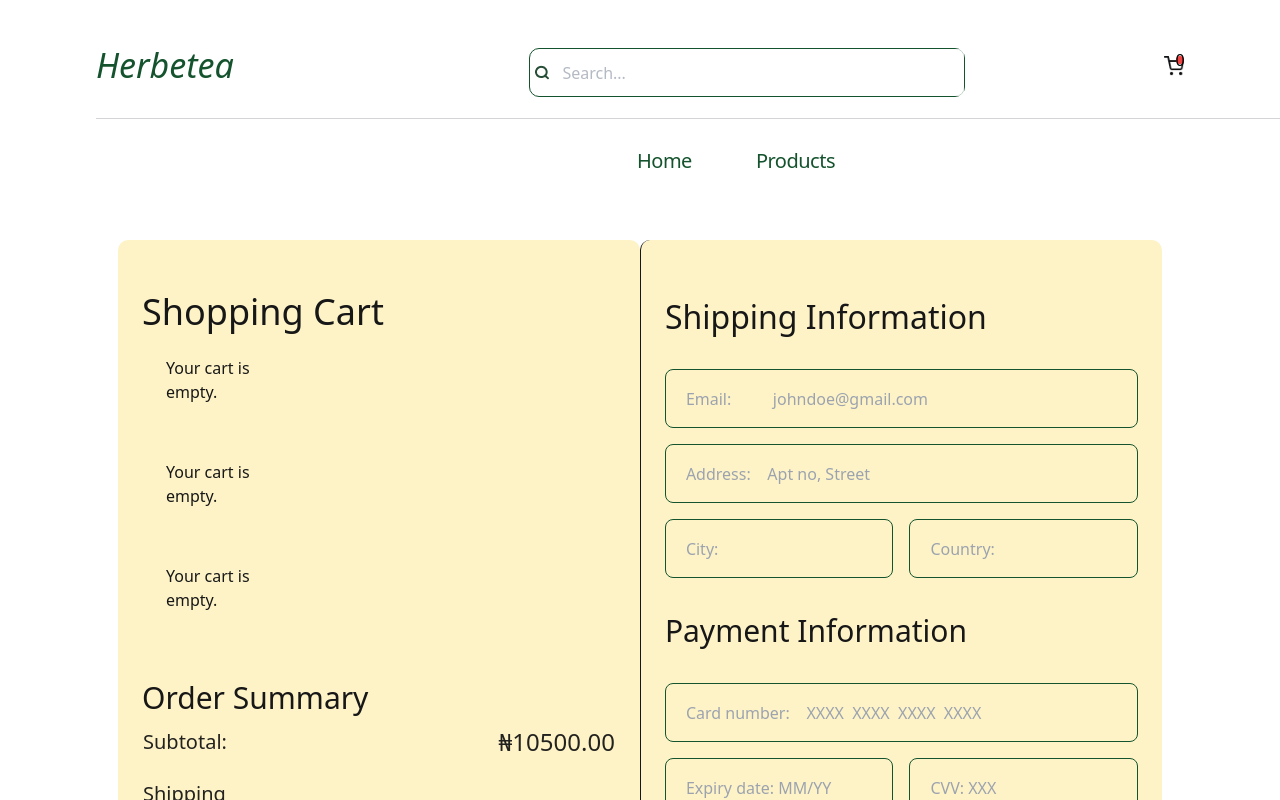
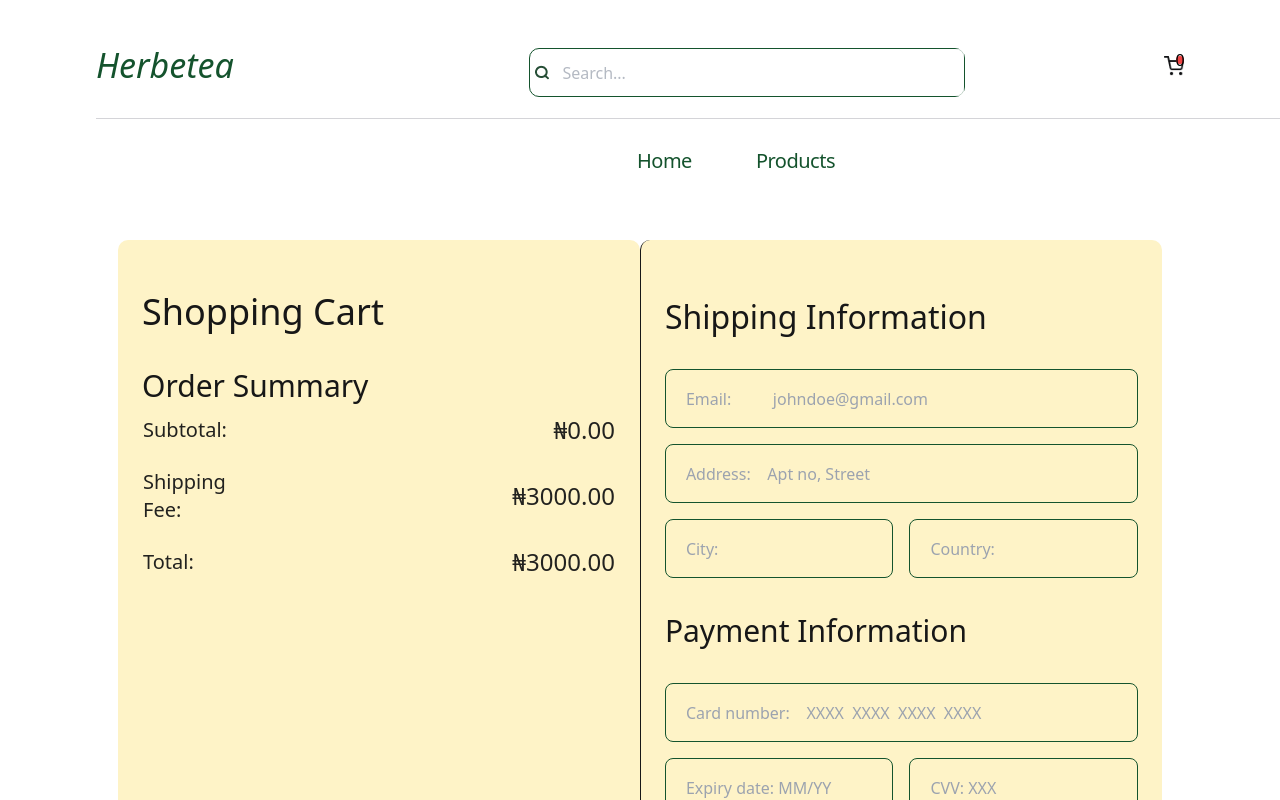
Before and after one commit to JO-YE/herbetea, a React (Create React App) app: page /checkout in a window 1280 px wide. Shown: the top 800 px of the page. Built offline with nearby package versions, Linux system fonts and the light colour scheme.

Commit message:
FIX: fixing cart to display product on shopping cart

```diff
--- a/src/components/cartcontext.jsx
+++ b/src/components/cartcontext.jsx
@@ -1,25 +1,26 @@
-import React, { createContext, useContext, useState } from 'react';
+import React, { createContext, useContext, useState } from "react";
 
 const CartContext = createContext();
+
+export const useCart = () => useContext(CartContext);
 
 export const CartProvider = ({ children }) => {
   const [cart, setCart] = useState([]);
 
   const addToCart = (product) => {
-    setCart([...cart, product]);
+    const existingProductIndex = cart.findIndex((p) => p.id === product.id);
+    if (existingProductIndex !== -1) {
+      const updatedCart = [...cart];
+      updatedCart[existingProductIndex].quantity++;
+      setCart(updatedCart);
+    } else {
+      setCart([...cart, { ...product, quantity: 1 }]);
+    }
   };
 
   return (
-    <CartContext.Provider value={{ cart, addToCart }}>
+    <CartContext.Provider value={{ cart, setCart, addToCart }}>
       {children}
     </CartContext.Provider>
   );
 };
-
-export const useCart = () => {
-  const context = useContext(CartContext);
-  if (!context) {
-    throw new Error('useCart must be used within a CartProvider');
-  }
-  return context;
-};
--- a/src/components/productitem.jsx
+++ b/src/components/productitem.jsx
@@ -3,12 +3,13 @@ import { useNavigate } from 'react-router-dom';
 import love from '../components/assets/product/heart.png';
 import lovebg from '../components/assets/product/lovebg.png';
 import PageList from '../components/pagelist';
-import { useCart } from '../components/cartcontext'; // Import useCart hook
+import { useCart } from '../components/cartcontext'; // Importing useCart hook
 
 const ProductItem = () => {
   const [products, setProducts] = useState([]);
   const [currentPage, setCurrentPage] = useState(1);
   const [loading, setLoading] = useState(true);
+  const [showAddedToCart, setShowAddedToCart] = useState(false); // State for notification
   const navigate = useNavigate();
   const { addToCart } = useCart(); // Access addToCart function from CartContext
 
@@ -63,6 +64,13 @@ const ProductItem = () => {
     setCurrentPage(page);
   };
 
+  const addToCartAndShowNotification = (product) => {
+    addToCart(product);
+    setShowAddedToCart(true);
+    setTimeout(() => {
+      setShowAddedToCart(false);
+    }, 2000); // Hide notification after 2 seconds
+  };
 
   if (loading) {
     return <div>Loading...</div>;
@@ -144,7 +152,7 @@ const ProductItem = () => {
                     className="w-[111px] h-10 p-2.5 bg-orange-500 text-neutral-50 rounded justify-center items-center gap-2.5 inline-flex font-semibold font-Quicksand"
                     onClick={(e) => {
                       e.stopPropagation(); // Prevents navigation to product details
-                      addToCart(product);
+                      addToCartAndShowNotification(product);
                     }}
                   >
                     Add to Cart
@@ -160,6 +168,12 @@ const ProductItem = () => {
         totalPages={totalPages}
         onPageChange={handlePageChange}
       />
+      {/* Notification Message */}
+      {showAddedToCart && (
+        <div className="fixed bottom-5 right-5 bg-green-500 text-white py-2 px-4 rounded shadow">
+          Product added to cart!
+        </div>
+      )}
     </div>
   );
 };
--- a/src/components/shoppingcart.jsx
+++ b/src/components/shoppingcart.jsx
@@ -68,9 +68,26 @@ const ShoppingCart = ({ product, onRemove, onIncrease, onDecrease }) => {
                     <p className="text-neutral-900 text-xl font-medium font-Playfair Display mb-2">
                       ₦{product.price.toLocaleString()}
                     </p>
+                    <div className="flex items-center justify-end space-x-4">
+                      <button
+                        onClick={() => onDecrease(product.id)}
+                        className="quantity-button text-gray-500 text-lg font-normal font-Quicksand"
+                      >
+                        -
+                      </button>
+                      <span className="text-gray-900 text-lg font-normal font-Quicksand">
+                        {product.quantity}
+                      </span>
+                      <button
+                        onClick={() => onIncrease(product.id)}
+                        className="quantity-button text-gray-500 text-lg font-normal font-Quicksand"
+                      >
+                        +
+                      </button>
+                    </div>
                     <button
                       onClick={() => onRemove(product.id)}
-                      className="remove-button text-gray-500 text-lg font-normal font-Quicksand"
+                      className="remove-button text-gray-500 text-lg font-normal font-Quicksand mt-2"
                     >
                       Remove
                     </button>
--- a/src/pages/checkout.jsx
+++ b/src/pages/checkout.jsx
@@ -2,38 +2,10 @@ import React, { useState } from "react";
 import Mainheader from "../components/header";
 import Foot from "../components/Footer";
 import ShoppingCartRow from "../components/shoppingcart";
-import img1 from "../components/assets/hompage/pic4.png";
-import img2 from "../components/assets/serenetea.png";
-import img3 from "../components/assets/hompage/pic2.png";
+import { useCart } from "../components/cartcontext"; // Import useCart hook
 
 const Checkout = () => {
-  const [cart, setCart] = useState([
-    {
-      id: 1,
-      name: "Blossom Harmony Tea",
-      description: "A perfect blend of nature’s finest herbs.",
-      image: img1,
-      price: 3500,
-      quantity: 1,
-    },
-    {
-      id: 2,
-      name: "Serene Goddess Herbal Tea",
-      description: "A perfect blend of nature’s finest herbs.",
-      image: img2,
-      price: 3500,
-      quantity: 1,
-    },
-    {
-      id: 3,
-      name: "Vitality Vixen Infusion",
-      description: "A perfect blend of nature’s finest herbs.",
-      image: img3,
-      price: 3500,
-      quantity: 1,
-    },
-  ]);
-
+  const { cart, setCart } = useCart(); // Access cart and setCart from CartContext
   const [orderSuccess, setOrderSuccess] = useState(false);
 
   const handleRemove = (id) => {
```
